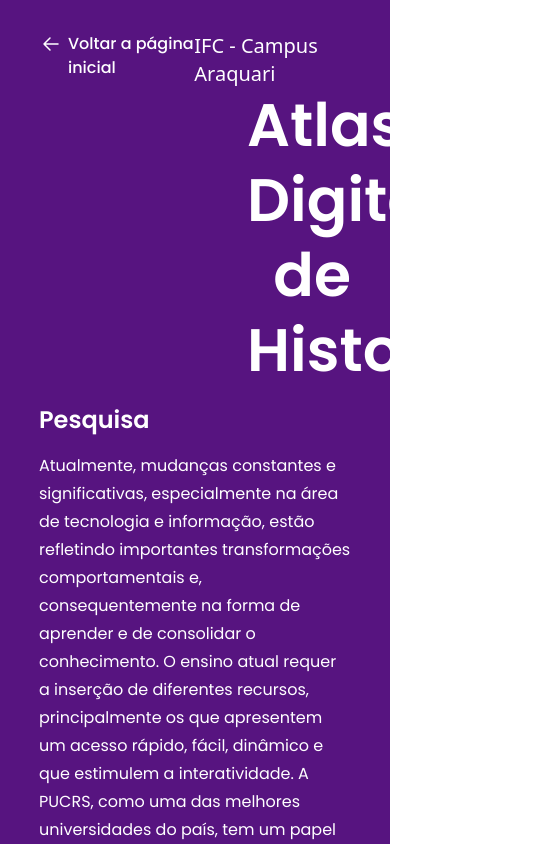
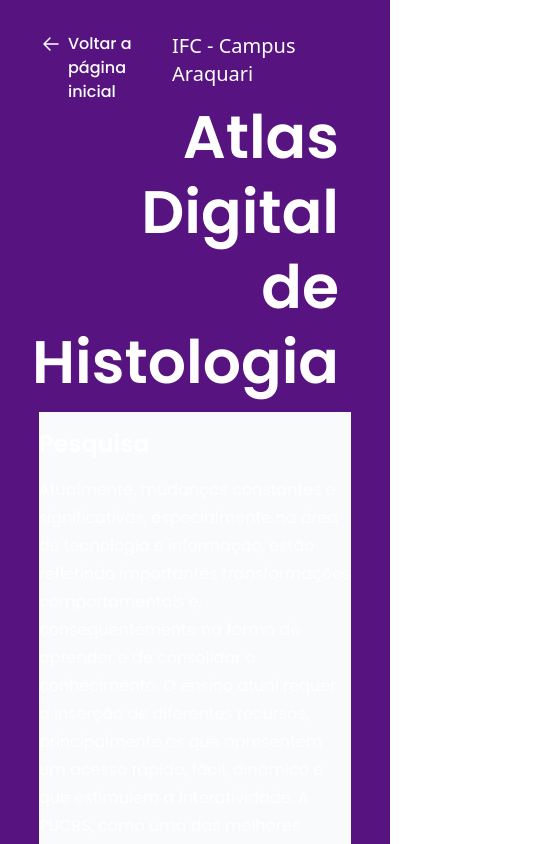
Before and after one commit to fabricadesoftware-ifc/fabricaHistologia_frontend, a Vue app: page /test-about in a window 390 px wide. Shown: the top 844 px of the page, 554 px wide, since content can reach past the window. Built offline with nearby package versions, Linux system fonts and the light colour scheme.

Commit message:
CHORE: refactoring AboutPage and setting  the responsive screens #36

```diff
--- a/src/components/aboutPage/AboutContent.vue
+++ b/src/components/aboutPage/AboutContent.vue
@@ -14,7 +14,7 @@ const props = defineProps({
 
 <template>
     <ContainerDefault>
-        <div class="flex flex-col">
+        <div class="flex flex-col bg-black md:bg-gray-50">
         <div class="my-4">
             <span class="text-2xl font-semibold leading-8 font-poppins">{{ props.title }}</span>
         </div>
--- a/src/components/aboutPage/AboutFooter.vue
+++ b/src/components/aboutPage/AboutFooter.vue
@@ -4,8 +4,8 @@ import ContainerDefault from '@/components/ContainerDefault.vue';
 
 <template>
     <ContainerDefault>
-        <footer class="flex justify-center w-full">
-            <img src="@/assets/media/ifcLogo.png" alt="IFC-LOGO" class="h-16">
+        <footer class="flex justify-center w-full m">
+            <img src="@/assets/media/ifcLogo.png" alt="IFC-LOGO" class="h-14 mt-5">
         </footer>
     </ContainerDefault>
 </template>
--- a/src/components/aboutPage/AboutHeader.vue
+++ b/src/components/aboutPage/AboutHeader.vue
@@ -7,14 +7,16 @@ import ContainerDefault from '@/components/ContainerDefault.vue';
     <ContainerDefault>
     <header class="flex flex-col w-full">
         <div class="flex justify-between flex-row">
-            <div class="w-2/3 ">
+            <div class="w-1/2">
                 <BackButton title="Voltar a página inicial"/>
             </div>
-            <span class="font-light text-xl">IFC - Campus Araquari</span>
+            <span class="font-light text-xl w-auto">IFC - Campus Araquari</span>
         </div>
-        <div class="flex justify-end">
-            <div class="w-1/3 flex flex-col text-end">
-                <span class="text-6xl font-semibold font-poppins leading-tight">Atlas Digital de Histologia</span>
+        <div class="flex justify-end m-3">
+            <div class="w-auto flex flex-col text-end">
+                <span class="text-6xl font-semibold font-poppins leading-tight">Atlas Digital</span>
+                <span class="text-6xl font-semibold font-poppins leading-tight">de Histologia</span>
+
             </div>
         </div>
     </header>
--- a/src/components/aboutPage/AboutPage.vue
+++ b/src/components/aboutPage/AboutPage.vue
@@ -3,24 +3,48 @@ import AboutHeader from './AboutHeader.vue';
 import AboutContent from './AboutContent.vue';
 import AboutCollaborators from './AboutCollaborators.vue';
 import AboutFooter from './AboutFooter.vue';
+
+const content = {
+    about: [
+        {
+            'title': 'Pesquisa',
+            'description': 'Atualmente, mudanças constantes e significativas, especialmente na área de tecnologia e informação, estão refletindo importantes transformações comportamentais e, consequentemente na forma de aprender e de consolidar o conhecimento. O ensino atual requer a inserção de diferentes recursos, principalmente os que apresentem um acesso rápido, fácil, dinâmico e que estimulem a interatividade. A PUCRS, como uma das melhores universidades do país, tem um papel importante na promoção da inovação dessa nova Atualmente, mudanças constantes e significativas, especialmente na área de tecnologia e informação, estão refletindo importantes transformações comportamentais e, consequentemente na forma de aprender e de consolidar o conhecimento. O ensino atual requer a inserção de diferentes recurso.'
+        },
+        {
+            'title': 'Desenvolvimento',
+            'description': 'Atualmente, mudanças constantes e significativas, especialmente na área de tecnologia e informação, estão refletindo importantes transformações comportamentais e, consequentemente na forma de aprender e de consolidar o conhecimento. O ensino  atual requer a inserção de diferentes recurso, especialmente na área de tecnologia e informação, estão refletindo importantes transformações comportamentais e, consequentemente na forma de aprender e de consolidar o conhecimento. O ensino atual requer a inserção de diferentes recurso'
+        },
+        {
+            'title': 'Equipe',
+            'description': 'Atualmente, mudanças constantes e significativas, especialmente na área de tecnologia e informação, estão refletindo importantes transformações comportamentais e, consequentemente na forma de aprender e de consolidar o conhecimento. O ensino  atual requer a inserção.'
+        }
+    ],
+    collaborators: [
+        {
+            'position': 'Professor Coordenador',
+            'collaborators': ['Jayrson Araújo de Oliveira'],
+        },
+        {
+            'position': 'Professores participantes',
+            'collaborators': ['Gilson Herbert de Faria;', 'Mara Rubia Marques'],
+        },
+        {
+            'position': 'Estagiário',
+            'collaborators': ['Miller Caldas Barradas'],
+        },
+        {
+            'position': 'Prestadores de serviços',
+            'collaborators': ['Web-Master e Web-Designer:', 'Swami Luiz Monteiro Silva', 'Editoração de imagens:', 'Julia Cavasin Oliveira'],
+        },
+    ]
+}
 </script>
 
 <template>
-    <div class="bg-[#571480] py-8">
+    <div class="bg-[#571480] py-8 text-white h-full over">
         <AboutHeader />
-        <AboutContent title="Pesquisa" description="Atualmente, mudanças constantes e significativas, especialmente na área de tecnologia e informação, estão refletindo importantes transformações comportamentais e, consequentemente na forma de aprender e de consolidar o conhecimento. O ensino atual requer a inserção de diferentes recursos, principalmente os que apresentem um acesso rápido, fácil, dinâmico e que estimulem a interatividade. A PUCRS, como uma das melhores universidades do país, tem um papel importante na promoção da inovação dessa nova Atualmente, mudanças constantes e significativas, especialmente na área de tecnologia e informação, estão refletindo importantes transformações comportamentais e, consequentemente na forma de aprender e de consolidar o conhecimento. O ensino atual requer a inserção de diferentes recurso."/>
-        <AboutContent title="Desenvolvimento" description="Atualmente, mudanças constantes e significativas, especialmente na área de tecnologia e informação, estão refletindo importantes transformações comportamentais e, consequentemente na forma de aprender e de consolidar o conhecimento. O ensino  atual requer a inserção de diferentes recurso, especialmente na área de tecnologia e informação, estão refletindo importantes transformações comportamentais e, consequentemente na forma de aprender e de consolidar o conhecimento. O ensino atual requer a inserção de diferentes recurso" />
-        <AboutContent title="Equipe" description="Atualmente, mudanças constantes e significativas, especialmente na área de tecnologia e informação, estão refletindo importantes transformações comportamentais e, consequentemente na forma de aprender e de consolidar o conhecimento. O ensino  atual requer a inserção." />
-        <AboutCollaborators position="Professor Coordenador" :collaborators="['Jayrson Araújo de Oliveira']" />
-        <AboutCollaborators position="Professores participantes" :collaborators="['Gilson Herbert de Faria;', 'Mara Rubia Marques']" />
-        <AboutCollaborators position="Estagiário" :collaborators="['Miller Caldas Barradas']" />
-        <AboutCollaborators position="Prestadores de serviços" :collaborators="['Web-Master e Web-Designer:', 'Swami Luiz Monteiro Silva', 'Editoração de imagens:', 'Julia Cavasin Oliveira']" />
+        <AboutContent v-for="(article, index) in content.about" :key="index" :title="article.title" :description="article.description"/>
+        <AboutCollaborators v-for="(collaborator, index) in content.collaborators" :key="index" :position="collaborator.position" :collaborators="collaborator.collaborators" />
         <AboutFooter />
     </div>
 </template>
-
-<style scoped>
-* {
-    color: white;
-}
-</style>
```
